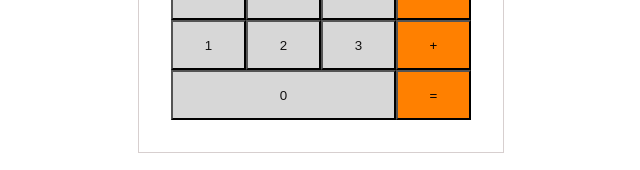
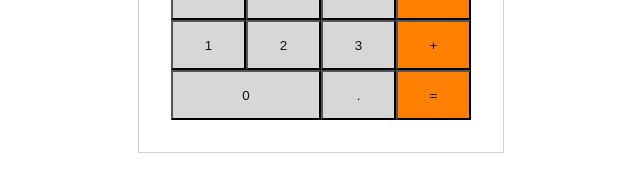
Before and after one commit to otmanTR/math-magicians, a React (Create React App) app: page / in a window 1280 px wide. Shown: the part 313-483 px from the top of the page, without its empty margins (319-959 px from the left). Built offline with nearby package versions, Linux system fonts and the light colour scheme.

Commit message:
. button added

```diff
--- a/src/App.css
+++ b/src/App.css
@@ -43,5 +43,5 @@
 }
 
 .zero {
-  width: 225px;
+  width: 150px;
 }
--- a/src/components/Calculator.js
+++ b/src/components/Calculator.js
@@ -32,6 +32,7 @@ function Calculator() {
       </div>
       <div className="child flex">
         <button type="button" className="button key zero">0</button>
+        <button type="button" className="button key">.</button>
         <button type="button" className="button operator equal">=</button>
       </div>
     </div>
```
